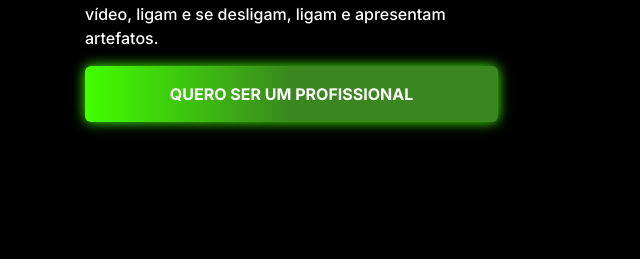
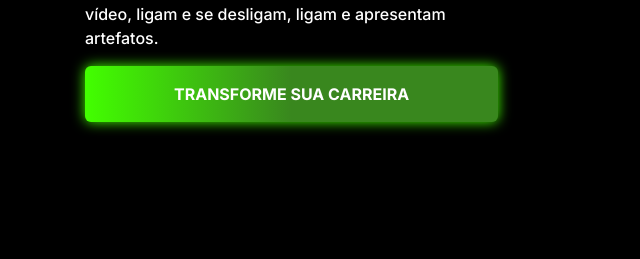
Before and after one commit to Levy-Jr/MaxAssistencia-LP, a plain HTML site: page index.html in a window 1280 px wide. Shown: the part 479-738 px from the top of the page, 0-640 px from the left. Drawn offline with Linux system fonts and the light colour scheme.

Commit message:
first button text content update

```diff
--- a/index.html
+++ b/index.html
@@ -34,7 +34,7 @@
                 <div class="hero-text-side">
                     <h1 class="hero__title desktop">Soluções Profissionais para Reparos em <span class="primary-clr-400">Placas de Vídeo</span></h1>
                     <p>Nesse curso, você aprenderá<span class="primary-clr-400"> técnicas para se especializar no reparos de placas de vídeo.</span> Após o curso, você terá habilidades de como agir em situações de placas que não ligam, ligam e não geram vídeo, ligam e se desligam, ligam e apresentam artefatos.</p>
-                    <button class="button"><a href="#">QUERO SER UM PROFISSIONAL</a></button>
+                    <button class="button"><a href="#">TRANSFORME SUA CARREIRA</a></button>
                 </div>
             </div>
         </div>
```
